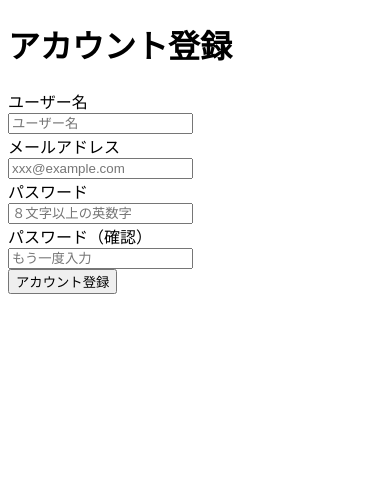
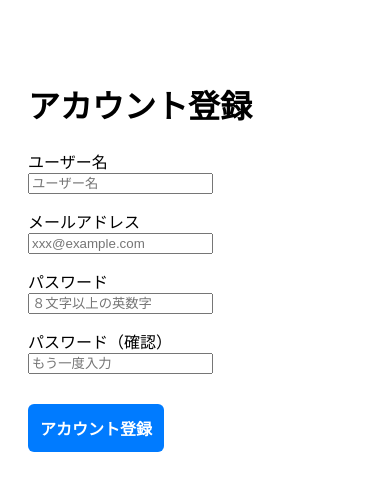
Before and after one commit to chihiro-mil/django_sampleproject, a Django app: template accounts_sampleapp/templates/accounts_sampleapp/register.html in a window 390 px wide. Shown: the top 491 px of the page. Run offline with Django 5.2, Linux system fonts and the light colour scheme; the template is opened without the code that fills it: values that come from a table or form of the project are taken from there, others are empty; parts of the project's set-up code (start-up, migrations or seed data) failed here and were passed over.

Commit message:
アカウント登録画面　CSS作成

```diff
--- /dev/null
+++ b/accounts_sampleapp/static/accounts_sampleapp/css/register.css
@@ -0,0 +1,72 @@
+
+
+.body {
+    display: flex;
+    justify-content: center;
+    margin: 0;
+    padding: 0;
+}
+.register-form-container {
+    max-width: 600px;
+    margin: 80px auto;
+    padding: 40px;
+}
+
+.h1 {
+    font-size: 35px;
+    font-weight: bold;
+}
+
+.register-form-group {
+    margin-bottom: 20px;
+}
+
+.register-error-list {
+    color: red;
+    margin: 8px 0;
+    font-size: 18px;
+}
+.register-submit-button {
+    padding: 16px;
+    background-color: #007bff;
+    border: none;
+    color: white;
+    border-radius: 6px;
+    font-size: 18px;
+    font-weight: bold;
+    margin-top: 20px;
+}
+
+/*スマホ用*/
+@media (max-width: 768px) {
+    .register-form-container {
+        max-width: 400px;
+        margin: 40px auto;
+        padding: 20px;
+    }
+
+    .h1 {
+        font-size: 25px;
+        font-weight: bold;
+    }
+
+    .register-form-group {
+        margin-bottom: 15px;
+    }
+    .register-error-list {
+        color: red;
+        margin: 4px 0;
+        font-size: 14px;
+    }
+    .register-submit-button {
+        padding: 12px;
+        background-color: #007bff;
+        border: none;
+        color: white;
+        border-radius: 6px;
+        font-size: 16px;
+        font-weight: bold;
+        margin-top: 15px;
+    }
+
+}
--- a/accounts_sampleapp/templates/accounts_sampleapp/register.html
+++ b/accounts_sampleapp/templates/accounts_sampleapp/register.html
@@ -1,11 +1,14 @@
 <!DOCTYPE html>
 <html lang="ja">
+{% load static %}
 <head>
     <meta charset="UTF-8">
     <meta name="viewport" content="width=device-width, initial-scale=1.0">
     <title>アカウント登録 | SampleApp</title>
+    <link rel="stylesheet" href="{% static "accounts_sampleapp/css/register.css" %}">
 </head>
 <body>
+    <div class="register-form-container">
         <h1>アカウント登録</h1>
         <!-- フォームタグ:method="POST"を使うとDjangoのビューにデータを送れる -->
         <form method="POST">
@@ -14,9 +17,9 @@
 
             <!-- フォーム全体のエラーメッセージ（パスワードと確認用パスワードの比較エラー）-->
             {% if form.non_field_errors %}
-            <ul class="error-list">
+                <ul class="register-error-list">
                     {% for error in form.non_field_errors %}
-                    <li class="error-item">{{ error }}</li>
+                        <li class="register-error-item">{{ error }}</li>
                     {% endfor %}
                 </ul>
             {% endif %}
@@ -90,7 +93,7 @@
                     アカウント登録
                 </button>
             </div>
-
         </form>
+    </div>
 </body>
 </html>
--- a/accounts_sampleapp/urls.py
+++ b/accounts_sampleapp/urls.py
@@ -8,6 +8,6 @@ app_name = 'accounts_sampleapp' #どの場所のurlか分かるように名前
 
 #path('URLの文字列', 呼び出す関数, name='名前'(テンプレで呼び出す専用の名前))
 urlpatterns = [
-    path('', views.home_view, name='home'),
+    #path('', views.home_view, name='home'),
     path('register/', views.register_view, name='register'),
 ]
--- a/accounts_sampleapp/views.py
+++ b/accounts_sampleapp/views.py
@@ -5,7 +5,7 @@ from django.shortcuts import render, redirect
 from .forms import RegisterForm
 
 #登録完了後、「登録が成功しました」などのメッセージ表示するなら
-from django.contribd import messages
+from django.contrib import messages
 
 def register_view(request):
     #POSTかGETか判定する
--- a/django_sampleproject/settings.py
+++ b/django_sampleproject/settings.py
@@ -39,6 +39,8 @@ INSTALLED_APPS = [
     'django.contrib.staticfiles',
     'accounts_sampleapp',
 ]
+
+AUTH_USER_MODEL = 'accounts_sampleapp.User'
 
 MIDDLEWARE = [
     'django.middleware.security.SecurityMiddleware',
@@ -103,9 +105,9 @@ AUTH_PASSWORD_VALIDATORS = [
 # Internationalization
 # https://docs.djangoproject.com/en/5.2/topics/i18n/
 
-LANGUAGE_CODE = 'en-us'
+LANGUAGE_CODE = 'ja'
 
-TIME_ZONE = 'UTC'
+TIME_ZONE = 'Asia/Tokyo'
 
 USE_I18N = True
 
```
Also changed, not shown: accounts_sampleapp/migrations/0001_initial.py (added). Lines whose indentation alone changed are shown as unchanged.
